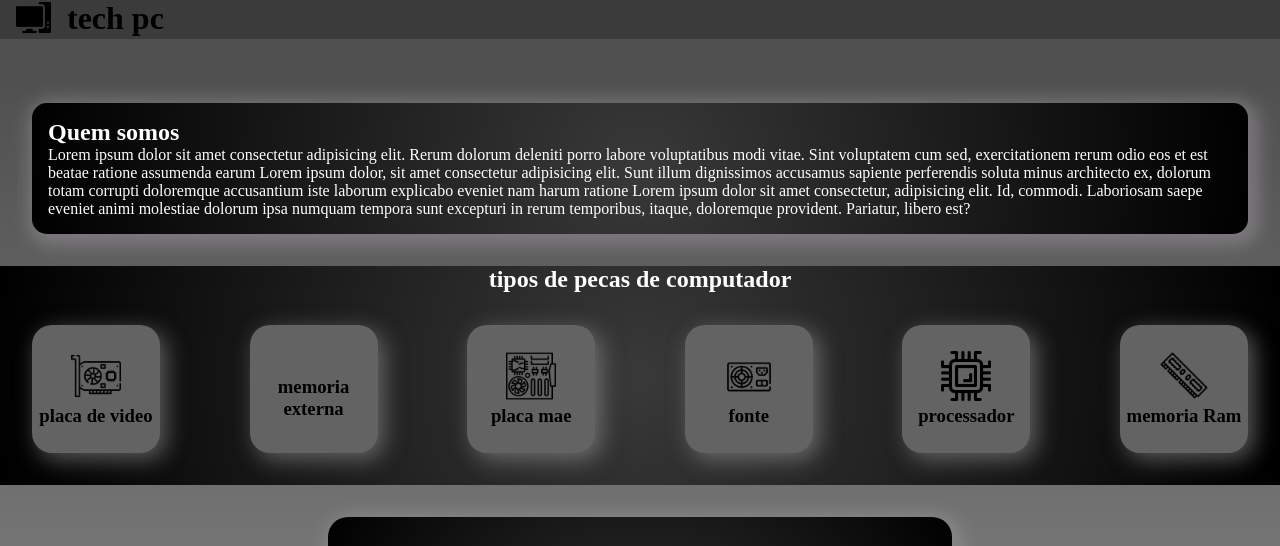
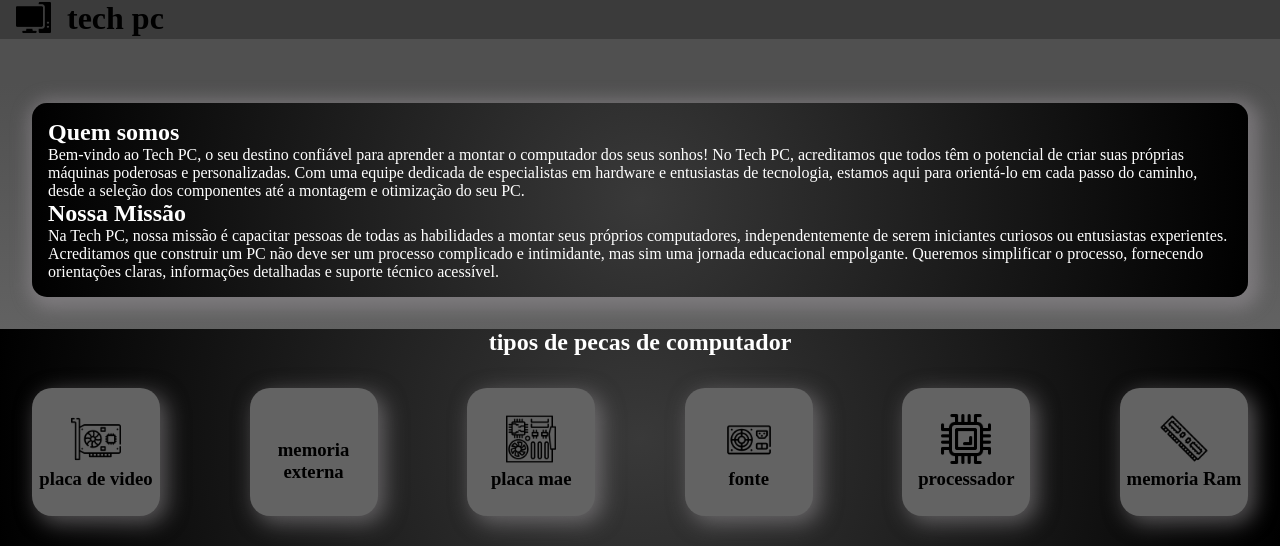
Before and after one commit to vinicius-pascoal/web-front-projeto-semeste, a plain HTML site: page index.html in a window 1280 px wide. Shown: the top 546 px of the page. Drawn offline with Linux system fonts and the light colour scheme.

Commit message:
quem somos

```diff
--- a/index.html
+++ b/index.html
@@ -16,7 +16,9 @@
     <div class="content">
         <div class="quemSomos">
             <h2>Quem somos</h2>
-            <p>Lorem ipsum dolor sit amet consectetur adipisicing elit. Rerum dolorum deleniti porro labore voluptatibus modi vitae. Sint voluptatem cum sed, exercitationem rerum odio eos et est beatae ratione assumenda earum Lorem ipsum dolor, sit amet consectetur adipisicing elit. Sunt illum dignissimos accusamus sapiente perferendis soluta minus architecto ex, dolorum totam corrupti doloremque accusantium iste laborum explicabo eveniet nam harum ratione Lorem ipsum dolor sit amet consectetur, adipisicing elit. Id, commodi. Laboriosam saepe eveniet animi molestiae dolorum ipsa numquam tempora sunt excepturi in rerum temporibus, itaque, doloremque provident. Pariatur, libero est?</p>
+            <p>Bem-vindo ao Tech PC, o seu destino confiável para aprender a montar o computador dos seus sonhos! No Tech PC, acreditamos que todos têm o potencial de criar suas próprias máquinas poderosas e personalizadas. Com uma equipe dedicada de especialistas em hardware e entusiastas de tecnologia, estamos aqui para orientá-lo em cada passo do caminho, desde a seleção dos componentes até a montagem e otimização do seu PC.</p>
+            <h2>Nossa Missão</h2>
+            <p>Na Tech PC, nossa missão é capacitar pessoas de todas as habilidades a montar seus próprios computadores, independentemente de serem iniciantes curiosos ou entusiastas experientes. Acreditamos que construir um PC não deve ser um processo complicado e intimidante, mas sim uma jornada educacional empolgante. Queremos simplificar o processo, fornecendo orientações claras, informações detalhadas e suporte técnico acessível.</p>
         </div>
         <div class="area2">
             <h2>tipos de pecas de computador</h2>
```
